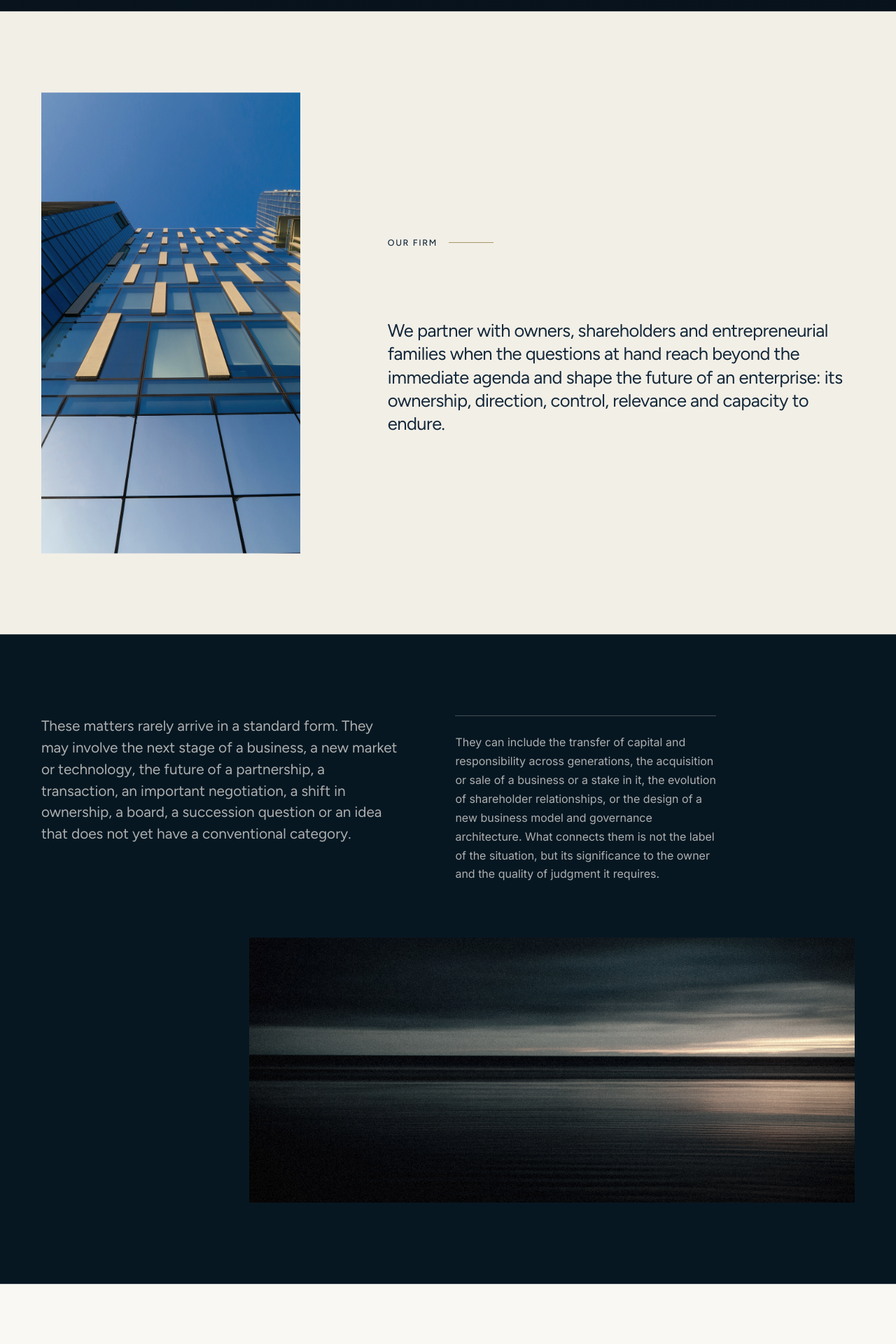
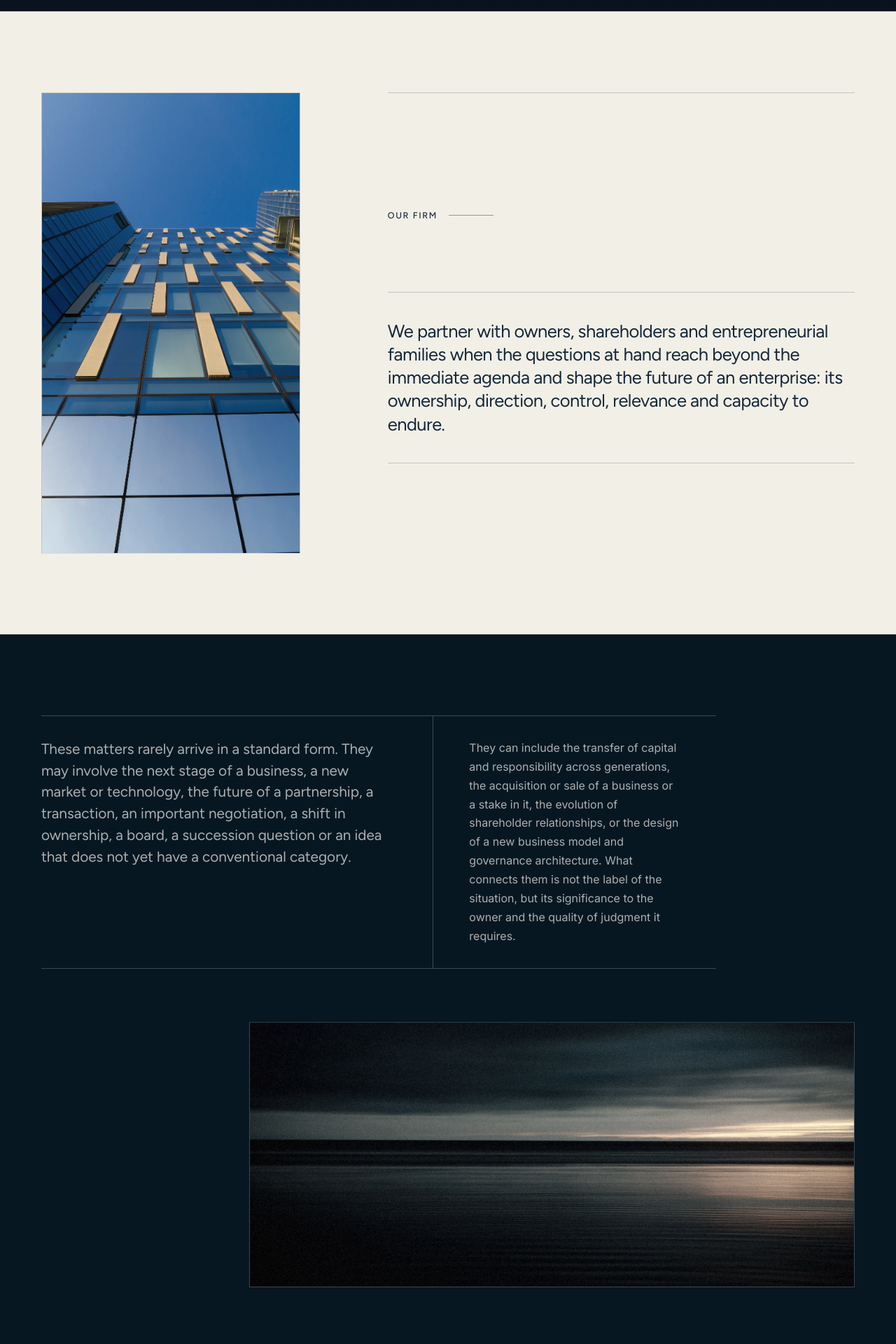
Before and after one commit to miheenko-i/mcg, a Next.js app: page / in a window 1280 px wide. Shown: the part 720-2640 px from the top of the page at 70% size. Built offline with nearby package versions, Linux system fonts and the light colour scheme; grey boxes are pictures that could not be loaded.

Commit message:
Unify editorial rule system

```diff
--- a/app/globals.css
+++ b/app/globals.css
@@ -140,28 +140,30 @@ h1, h2, h3, .menu-overlay nav button { font-family: 'Figtree', 'Helvetica Neue',
 .firm-story__paragraphs { display: grid; grid-template-columns: repeat(2, minmax(0, 1fr)); gap: clamp(2rem, 3.5vw, 4rem); }
 .firm-story__paragraphs p { max-width: 34rem; margin: 0; font-size: clamp(1rem, 1.1vw, 1.16rem); line-height: 1.68; }
 .firm-story--1 { min-height: 48rem; border-top: 1px solid var(--line-dark); background: var(--paper); color: var(--navy); }
-.firm-story--1 .firm-story__media { grid-row: 1; grid-column: 1 / 5; width: min(100%, 25rem); aspect-ratio: 9 / 16; height: auto; justify-self: start; }
-.firm-story--1 .firm-story__copy { grid-row: 1; grid-column: 6 / 13; padding-top: clamp(1rem, 3vw, 3rem); }
+.firm-story--1 .firm-story__media { grid-row: 1; grid-column: 1 / 5; width: min(100%, 25rem); aspect-ratio: 9 / 16; height: auto; border: 1px solid var(--line-dark); justify-self: start; }
+.firm-story--1 .firm-story__copy { grid-row: 1; grid-column: 6 / 13; padding-top: clamp(1rem, 3vw, 3rem); border-top: 1px solid var(--line-dark); }
 .firm-story--1 .eyebrow { display: flex; gap: 1rem; align-items: center; margin-bottom: clamp(5rem, 8vw, 9rem); }
 .firm-story--1 .eyebrow::after { width: 4rem; height: 1px; background: var(--gold); content: ''; }
 .firm-story--1 .firm-story__media img { filter: saturate(0.72) contrast(1.04); }
-.firm-story--1 .firm-story__paragraphs { grid-template-columns: 1fr; }
+.firm-story--1 .firm-story__paragraphs { grid-template-columns: 1fr; padding: clamp(1.8rem, 3vw, 3rem) 0; border-top: 1px solid var(--line-dark); border-bottom: 1px solid var(--line-dark); }
 .firm-story--1 .firm-story__paragraphs p { max-width: 30em; margin: 0; font-family: 'Figtree', 'Helvetica Neue', Arial, sans-serif; font-size: clamp(1.55rem, 2vw, 2.25rem); letter-spacing: -0.022em; line-height: 1.3; }
 .firm-story--2 { grid-template-rows: auto auto; min-height: 58rem; border-top: 1px solid var(--line-light); background: var(--navy-deep); color: var(--white); }
-.firm-story--2 .firm-story__media { grid-row: 2; grid-column: 4 / 13; width: 100%; aspect-ratio: 16 / 7; height: auto; justify-self: end; }
+.firm-story--2 .firm-story__media { grid-row: 2; grid-column: 4 / 13; width: 100%; aspect-ratio: 16 / 7; height: auto; border: 1px solid var(--line-light); justify-self: end; }
 .firm-story--2 .firm-story__copy { grid-row: 1; grid-column: 1 / 11; }
 .firm-story--2 .firm-story__media img { filter: grayscale(0.25) sepia(0.09) saturate(0.63) contrast(1.04); }
-.firm-story--2 .firm-story__paragraphs { grid-template-columns: minmax(0, 1.16fr) minmax(17rem, 0.84fr); gap: clamp(3rem, 6vw, 7rem); align-items: start; }
+.firm-story--2 .firm-story__paragraphs { grid-template-columns: minmax(0, 1.16fr) minmax(17rem, 0.84fr); gap: 0; align-items: stretch; border-top: 1px solid var(--line-light); border-bottom: 1px solid var(--line-light); }
 .firm-story--2 .firm-story__paragraphs p:first-child { max-width: 32em; font-family: 'Figtree', 'Helvetica Neue', Arial, sans-serif; font-size: clamp(1.3rem, 1.55vw, 1.7rem); line-height: 1.48; }
-.firm-story--2 .firm-story__paragraphs p:last-child { max-width: 30rem; padding-top: 1.5rem; border-top: 1px solid rgba(250,248,242,0.24); }
+.firm-story--2 .firm-story__paragraphs p { padding: clamp(1.7rem, 2.5vw, 2.7rem) clamp(2rem, 4vw, 4.5rem) clamp(1.7rem, 2.5vw, 2.7rem) 0; }
+.firm-story--2 .firm-story__paragraphs p + p { max-width: none; padding-left: clamp(2rem, 4vw, 4.5rem); border-left: 1px solid var(--line-light); }
 .firm-story--2 .firm-story__paragraphs p { color: var(--muted-light); }
 .firm-story--3 { min-height: 55rem; border-top: 1px solid var(--line-dark); background: var(--white); color: var(--navy); }
-.firm-story--3 .firm-story__media { grid-row: 1; grid-column: 1 / 7; width: 100%; aspect-ratio: 4 / 3; height: auto; justify-self: start; }
+.firm-story--3 .firm-story__media { grid-row: 1; grid-column: 1 / 7; width: 100%; aspect-ratio: 4 / 3; height: auto; border: 1px solid var(--line-dark); justify-self: start; }
 .firm-story--3 .firm-story__copy { grid-row: 2; grid-column: 4 / 13; }
 .firm-story--3 .firm-story__media img { filter: grayscale(0.32) sepia(0.1) saturate(0.55) contrast(1.02); }
-.firm-story--3 .firm-story__paragraphs { grid-template-columns: minmax(0, 1.28fr) minmax(16rem, 0.72fr); gap: clamp(3rem, 6vw, 7rem); align-items: start; }
+.firm-story--3 .firm-story__paragraphs { grid-template-columns: minmax(0, 1.28fr) minmax(16rem, 0.72fr); gap: 0; align-items: stretch; border-top: 1px solid var(--line-dark); border-bottom: 1px solid var(--line-dark); }
 .firm-story--3 .firm-story__paragraphs p:first-child { max-width: 32em; font-family: 'Figtree', 'Helvetica Neue', Arial, sans-serif; font-size: clamp(1.3rem, 1.55vw, 1.7rem); letter-spacing: -0.012em; line-height: 1.48; }
-.firm-story--3 .firm-story__paragraphs p:last-child { max-width: 27rem; padding-top: 1.5rem; border-top: 1px solid var(--line-dark); }
+.firm-story--3 .firm-story__paragraphs p { padding: clamp(1.7rem, 2.5vw, 2.7rem) clamp(2rem, 4vw, 4.5rem) clamp(1.7rem, 2.5vw, 2.7rem) 0; }
+.firm-story--3 .firm-story__paragraphs p + p { max-width: none; padding-left: clamp(2rem, 4vw, 4.5rem); border-left: 1px solid var(--line-dark); }
 .firm-story--3 .firm-story__paragraphs p { color: var(--muted-dark); }
 
 .values { background: var(--navy-deep); color: var(--white); padding: clamp(7rem, 10vw, 11rem) var(--page-gutter); }
@@ -283,6 +285,9 @@ h1, h2, h3, .menu-overlay nav button { font-family: 'Figtree', 'Helvetica Neue',
   .firm-story--3 .firm-story__media { aspect-ratio: 4 / 3; height: auto; }
   .firm-story--1 .eyebrow { margin-bottom: 3rem; }
   .firm-story--2 .firm-story__paragraphs, .firm-story--3 .firm-story__paragraphs { grid-template-columns: 1fr; }
+  .firm-story--2 .firm-story__paragraphs p, .firm-story--3 .firm-story__paragraphs p { padding: 1.7rem 0; }
+  .firm-story--2 .firm-story__paragraphs p + p { padding-left: 0; border-top: 1px solid var(--line-light); border-left: 0; }
+  .firm-story--3 .firm-story__paragraphs p + p { padding-left: 0; border-top: 1px solid var(--line-dark); border-left: 0; }
   .value-grid { grid-template-columns: 1fr; }
   .value-grid article, .value-grid article + article { min-height: 0; padding: 2rem 0 4rem; border-right: 0; border-bottom: 1px solid var(--line-light); }
   .contact-layout { grid-template-columns: 1fr; gap: 5rem; }
```
